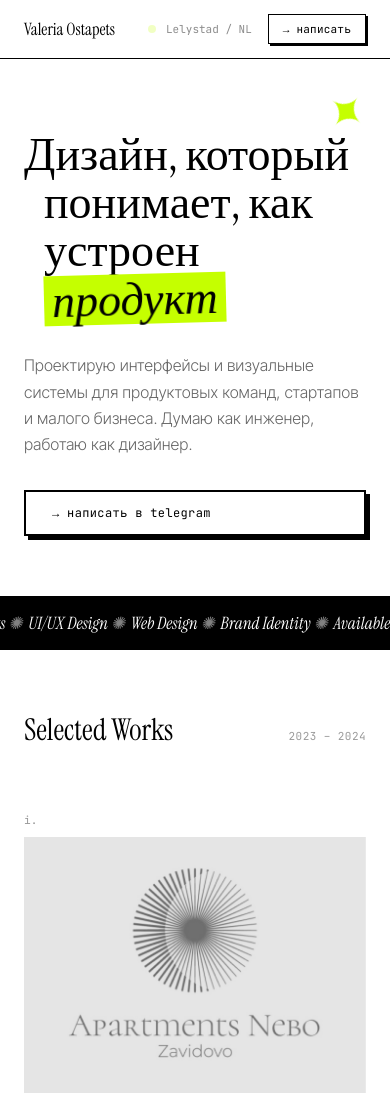
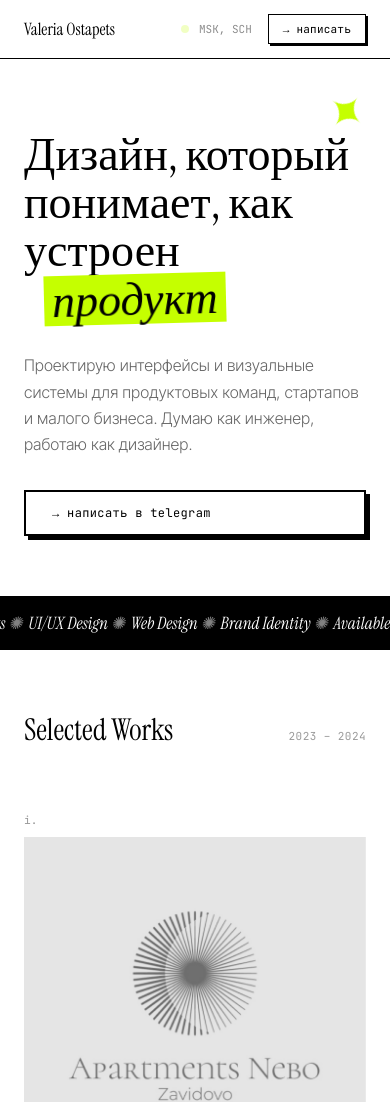
Before and after one commit to vaostapets/my_website, a plain HTML site: page index.html in a window 390 px wide. Shown: the top 1102 px of the page. Drawn offline with Linux system fonts and the light colour scheme.

Commit message:
обновление мобильной версии
Co-Authored-By: Claude Sonnet 4.6 <noreply@anthropic.com>

```diff
--- a/index.html
+++ b/index.html
@@ -591,17 +591,9 @@
         margin-top: 0;
       }
       .work-card:nth-child(2n) { margin-top: 32px; }
-      .work-card:nth-child(1) .work-card__image,
-      .work-card:nth-child(2) .work-card__image,
-      .work-card:nth-child(3) .work-card__image,
-      .work-card:nth-child(4) .work-card__image,
-      .work-card:nth-child(5) .work-card__image,
-      .work-card:nth-child(6) .work-card__image,
-      .work-card:nth-child(7) .work-card__image { aspect-ratio: 4 / 3; }
 
       .services__head { padding: 0 24px 32px; }
       .service-row { padding: 20px 24px; }
-      .service-row__tags { display: none; }
 
       .approach { padding: 60px 24px; }
       .approach-grid { grid-template-columns: 1fr; gap: 40px; }
@@ -626,6 +618,8 @@
       .works-grid { grid-template-columns: 1fr; }
       .work-card:nth-child(n) { margin-top: 0; }
       .footer { grid-template-columns: 1fr 1fr; }
+      .hero__title .line-2 { display: inline; padding-left: 0; }
+      .hero__title .line-3 { display: inline; }
     }
   </style>
 </head>
@@ -641,7 +635,7 @@
     <div class="top-bar__right">
       <span class="status-dot"></span>
       <span class="status-label">Принимаю проекты</span>
-      <span class="top-bar__location">Lelystad / NL</span>
+      <span class="top-bar__location">MSK, SCH</span>
       <a class="top-bar__btn" href="https://t.me/valeriaOstapets" target="_blank" rel="noopener">→ написать</a>
     </div>
   </header>
```
